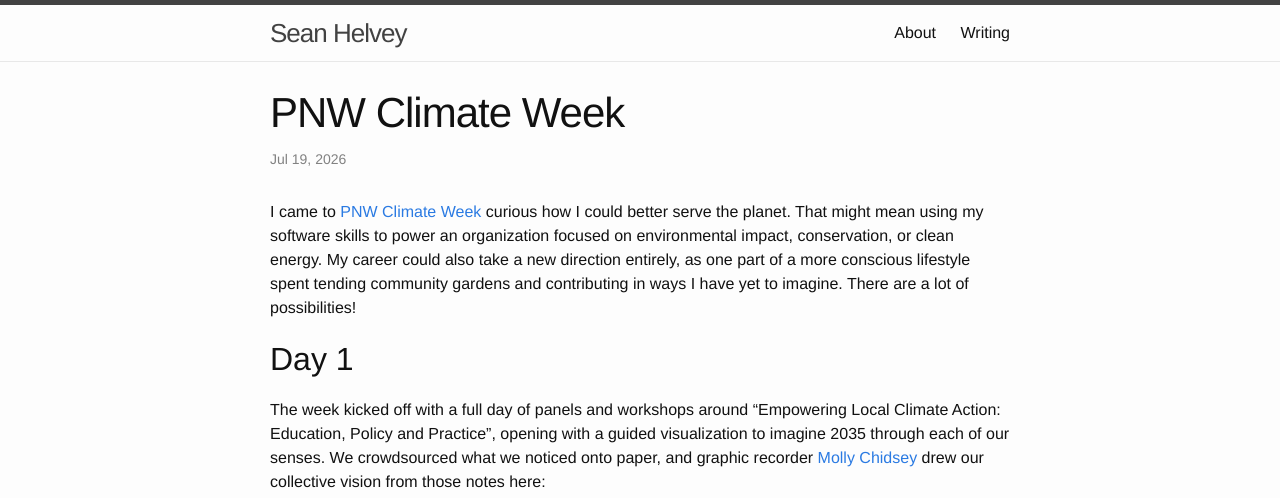
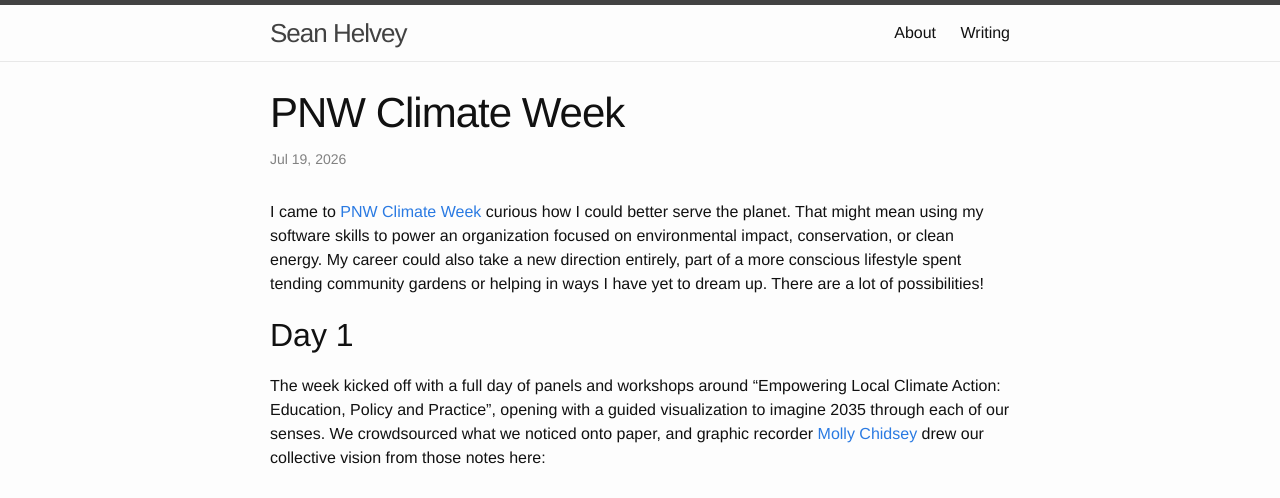
Before and after one commit to seanhelvey/seanhelvey.github.io, a Jekyll site: the page built from _posts/2026-07-15-pnw-climate-week.md, in a window 1280 px wide and 900 px high, cut to the strip 0-498 px from the top of the window. Built offline with Jekyll 4.4.1, drawn with Linux system fonts in a browser that asks for light colours; a style sheet for code colours, icons or effects is not loaded; some of the changed text lies outside the part shown.

Commit message:
Small edits.

```diff
--- a/_posts/2026-07-15-pnw-climate-week.md
+++ b/_posts/2026-07-15-pnw-climate-week.md
@@ -6,7 +6,7 @@
 published: true
 ---
 
-I came to <a href="https://pnwclimateweek.org/" target="_blank">PNW Climate Week</a> curious how I could better serve the planet. That might mean using my software skills to power an organization focused on environmental impact, conservation, or clean energy. My career could also take a new direction entirely, as one part of a more conscious lifestyle spent tending community gardens and contributing in ways I have yet to imagine. There are a lot of possibilities!
+I came to <a href="https://pnwclimateweek.org/" target="_blank">PNW Climate Week</a> curious how I could better serve the planet. That might mean using my software skills to power an organization focused on environmental impact, conservation, or clean energy. My career could also take a new direction entirely, part of a more conscious lifestyle spent tending community gardens or helping in ways I have yet to dream up. There are a lot of possibilities!
 
 ## Day 1
 
```
Also changed, not shown: other parts of _posts/2026-07-15-pnw-climate-week.md (+1 -1 lines).
